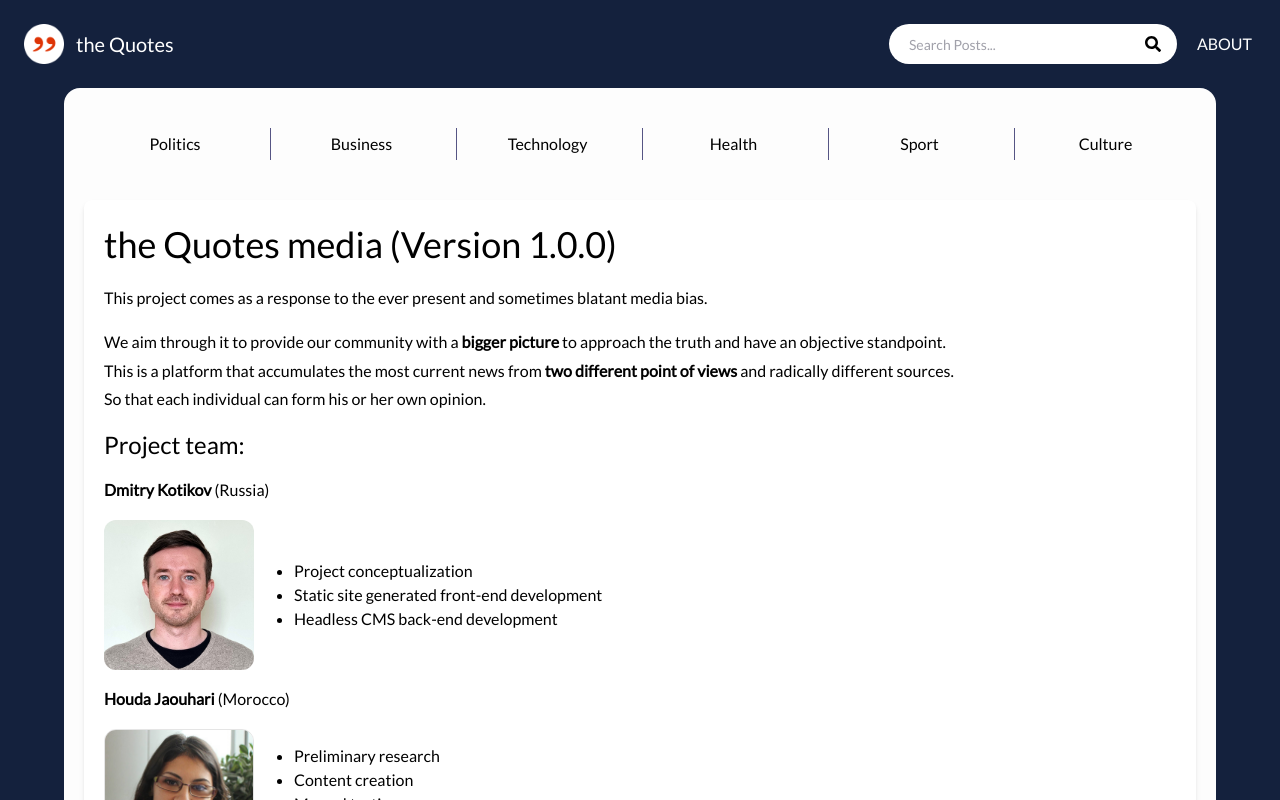
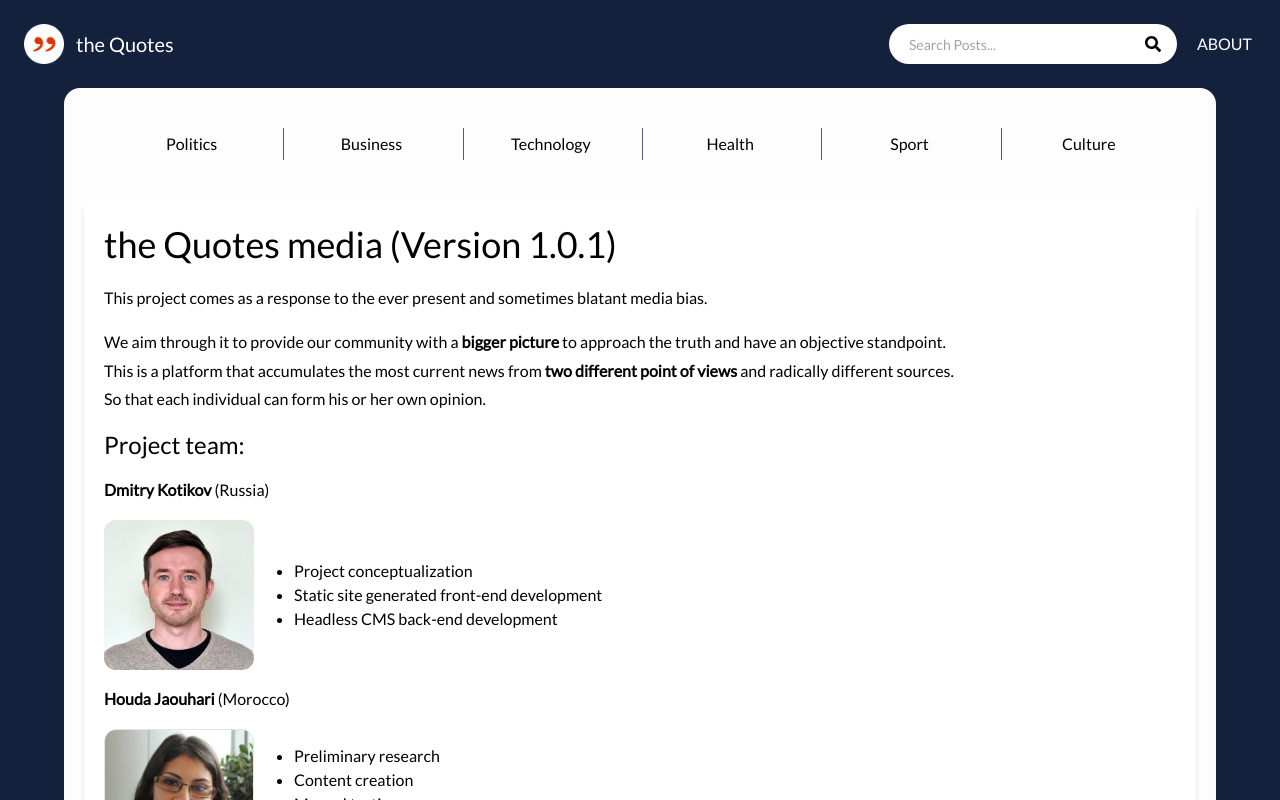
Before and after one commit to mielenyvin/thequotes_dark, a Next.js app: page /about in a window 1280 px wide. Shown: the top 800 px of the page. Built offline with nearby package versions, Linux system fonts and the light colour scheme.

Commit message:
design updates

```diff
--- a/components/CategoryList.js
+++ b/components/CategoryList.js
@@ -1,15 +1,18 @@
 import Link from 'next/link'
 
 export default function CategoryList({ categories }) {
+
   return (
 
-    <div id="main" className="lg:grid-cols-6 md:grid-cols-3 grid grid-cols-3 gap-1 justify-evenly text-center divide-metal lg:divide-x">
-     <Link href="/news/category?term=politics"><div className="  py-1 cursor-pointer hover:text-qorange">Politics</div></Link>
-     <Link href="/news/category?term=business"><div className="py-1 cursor-pointer hover:text-qorange">Business</div></Link>
-     <Link href="/news/category?term=technology"><div className="py-1 cursor-pointer hover:text-qorange">Technology</div></Link>
-     <Link href="/news/category?term=health"><div className="py-1 cursor-pointer hover:text-qorange">Health</div></Link>
-     <Link href="/news/category?term=sport"><div className="py-1 cursor-pointer hover:text-qorange">Sport</div></Link>
-     <Link href="/news/category?term=culture"><div className="py-1 cursor-pointer hover:text-qorange">Culture</div></Link>
+    <div id="main" className="lg:grid-cols-6 grid grid-cols-3 h-18 lg:h-8 m-5 gap-1 justify-evenly text-center divide-metal  lg:divide-x">
+     <Link href="/news/category?term=politics"><div className="h-8 m-0 py-1 cursor-pointer hover:text-qorange">Politics</div></Link>
+     <Link href="/news/category?term=business"><div className="h-8 m-0 py-1 cursor-pointer hover:text-qorange">Business</div></Link>
+     <Link href="/news/category?term=technology"><div className="h-8 m-0 py-1 cursor-pointer hover:text-qorange">Technology</div></Link>
+     <Link href="/news/category?term=health"><div className="h-8 m-0 py-1 cursor-pointer hover:text-qorange">Health</div></Link>
+     <Link href="/news/category?term=sport"><div className="h-8 m-0 py-1 cursor-pointer hover:text-qorange">Sport</div></Link>
+     <Link href="/news/category?term=culture"><div className="h-8 m-0 py-1 cursor-pointer hover:text-qorange">Culture</div></Link>
     </div>
   )
+
+
 }
--- a/pages/about.js
+++ b/pages/about.js
@@ -8,7 +8,7 @@ export default function AboutPage() {
 
 <div className='bg-white shadow-md p-5 rounded-lg py-6 '>
     <h3 className='text-4xl mb-5'>
-        the Quotes media (Version 1.0.0)
+        the Quotes media (Version 1.0.1)
     </h3>
     <p>
 This project comes as a response to the ever present and sometimes blatant media bias. </p>
```
